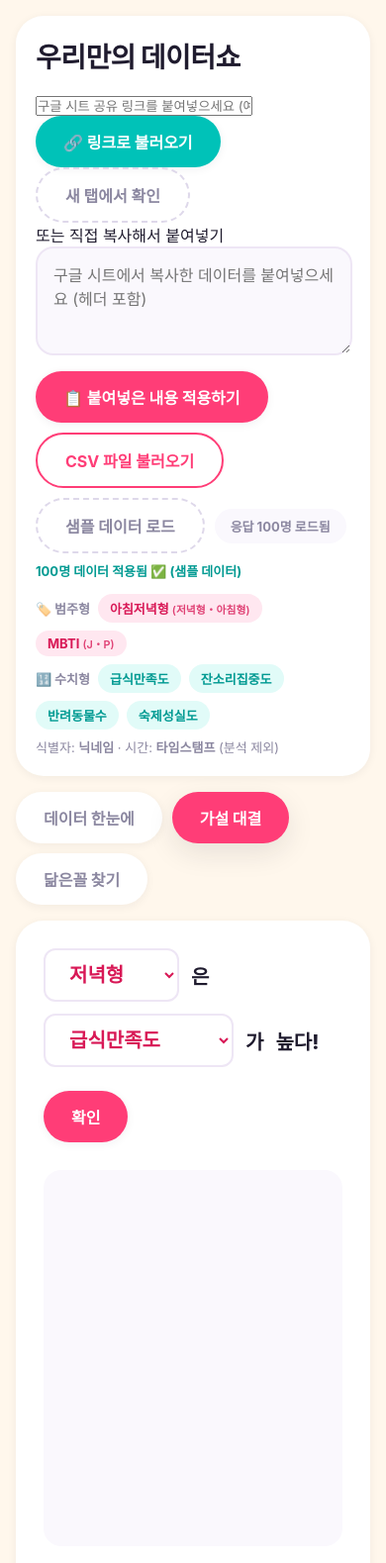
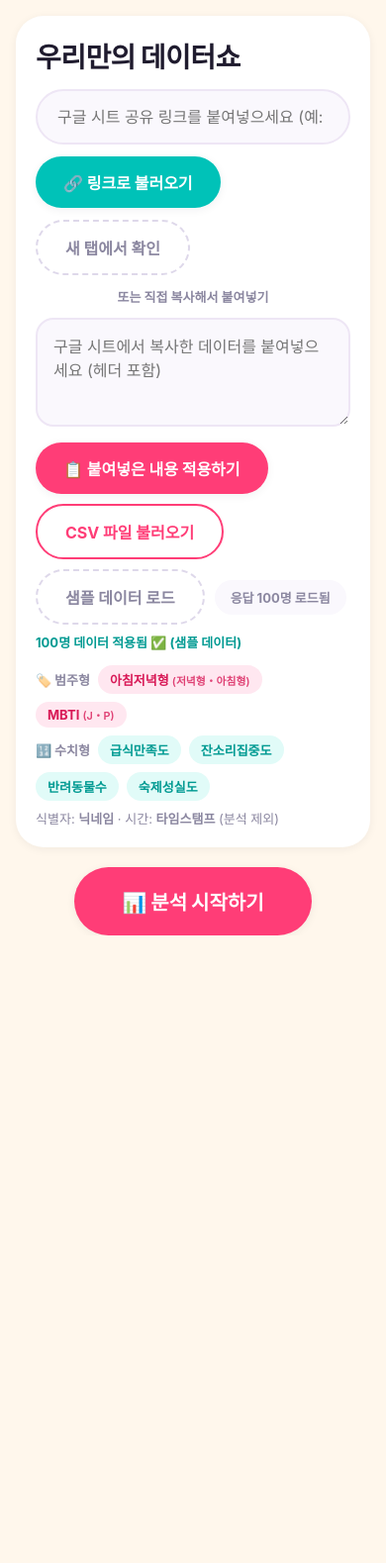
Before and after one commit to atomtutor/freedata, a plain HTML site: page index.html in a window 390 px wide. Shown: the top 1579 px of the page at 99% size. After the commit the page ends 945 px from the top, so only its background shows below. Drawn offline with Linux system fonts and the light colour scheme; a web font is replaced by a local one.

Commit message:
Add files via upload

```diff
--- a/css/layout.css
+++ b/css/layout.css
@@ -1,22 +1,69 @@
+/* ═══════════ 화면 전환 (입력 ↔ 분석) ═══════════ */
+.screen{ width:100%; }
+
+.start-row{
+  text-align:center;
+  margin:clamp(20px,2.6vw,32px) 0 clamp(8px,1vw,12px);
+}
+.btn-large{
+  padding:20px 48px;
+  font-size:var(--step-h2);
+  font-weight:900;
+}
+
+.analysis-topbar{
+  display:flex;
+  align-items:center;
+  justify-content:space-between;
+  flex-wrap:wrap;
+  gap:12px;
+  margin-bottom:clamp(16px,2vw,24px);
+}
+.btn.small{ padding:9px 18px; font-size:var(--step-label); }
+
 /* ═══════════ 헤더 / 데이터 입력 ═══════════ */
 header.top{
   display:flex;
-  gap:clamp(20px,3vw,40px);
-  align-items:flex-start;
+  flex-direction:column;
+  gap:clamp(14px,1.8vw,20px);
+  align-items:stretch;
   background:var(--surface);
   padding:clamp(20px,2.4vw,32px);
   border-radius:var(--radius-lg);
   box-shadow:var(--shadow-sm);
-  margin-bottom:clamp(16px,2vw,28px);
-  flex-wrap:wrap;
 }
 header.top h1{
   font-size:var(--step-h1);
   font-weight:900;
   letter-spacing:-0.02em;
-  white-space:nowrap;
 }
-.inputs{ flex:1; min-width:320px; }
+.inputs{ width:100%; }
+
+.sheet-row{
+  display:flex;
+  gap:12px;
+  align-items:center;
+  flex-wrap:wrap;
+}
+.sheet-input{
+  flex:1 1 480px;
+  min-width:280px;
+  padding:16px 20px;
+  font-size:var(--step-body);
+  border-radius:999px;
+  border:2px solid #EEE6F5;
+  background:var(--surface-2);
+  transition:border-color .15s ease;
+}
+.sheet-input:focus{ outline:none; border-color:var(--teal); }
+.or-divider{
+  text-align:center;
+  color:var(--muted);
+  font-size:var(--step-label);
+  font-weight:700;
+  margin:12px 0;
+}
+
 #pasteArea{
   width:100%;
   min-height:110px;
--- a/index.html
+++ b/index.html
@@ -12,6 +12,9 @@
   <link rel="stylesheet" href="css/animations.css">
 </head>
 <body>
+
+  <!-- ═══ 화면 1: 데이터 입력 ═══ -->
+  <div id="screenInput" class="screen">
     <header class="top">
       <h1>우리만의 데이터쇼</h1>
       <div class="inputs">
@@ -33,17 +36,30 @@
       </div>
     </header>
 
+    <div class="start-row">
+      <button id="startAnalysis" class="btn btn-large">📊 분석 시작하기</button>
+    </div>
+  </div>
+
+  <!-- ═══ 화면 2: 분석 결과 ═══ -->
+  <div id="screenAnalysis" class="screen hidden">
+    <div class="analysis-topbar">
+      <button id="backToInput" class="btn ghost small">◀ 데이터 다시 불러오기</button>
+      <div id="dataCountMini" class="data-count"></div>
+    </div>
+
     <nav class="tabs">
-    <button data-tab="overview" class="tab">데이터 한눈에</button>
-    <button data-tab="battle" class="tab active">가설 대결</button>
+      <button data-tab="overview" class="tab active">데이터 한눈에</button>
+      <button data-tab="battle" class="tab">가설 대결</button>
       <button data-tab="match" class="tab">닮은꼴 찾기</button>
     </nav>
 
     <main id="app">
-    <section id="overview" class="tab-pane hidden"></section>
-    <section id="battle" class="tab-pane"></section>
+      <section id="overview" class="tab-pane"></section>
+      <section id="battle" class="tab-pane hidden"></section>
       <section id="match" class="tab-pane hidden"></section>
     </main>
+  </div>
 
   <script src="js/state.js"></script>
   <script src="js/sound.js"></script>
--- a/js/main.js
+++ b/js/main.js
@@ -21,6 +21,23 @@ function showTab(name) {
   if (renderedVersion[name] !== state.version) renderTab(name);
 }
 document.querySelectorAll('.tab').forEach(b => b.addEventListener('click', e => showTab(e.target.dataset.tab)));
+
+// ── 화면 전환: 입력 화면 ↔ 분석 화면 ──
+const screenInput = document.getElementById('screenInput');
+const screenAnalysis = document.getElementById('screenAnalysis');
+
+document.getElementById('startAnalysis').addEventListener('click', () => {
+  screenInput.classList.add('hidden');
+  screenAnalysis.classList.remove('hidden');
+  showTab('overview'); // 분석 화면에 들어갈 때는 항상 "데이터 한눈에"부터 보여준다
+  window.scrollTo(0, 0);
+});
+
+document.getElementById('backToInput').addEventListener('click', () => {
+  screenAnalysis.classList.add('hidden');
+  screenInput.classList.remove('hidden');
+  window.scrollTo(0, 0);
+});
 
 function applyParsed(parsed, sourceLabel) {
   if (!parsed || !parsed.rows || !parsed.rows.length) {
@@ -160,11 +177,18 @@ document.addEventListener('dataUpdated', (e) => {
   const schema = (e && e.detail && e.detail.schema) || state.schema;
 
   const el = document.getElementById('dataCount');
+  const elMini = document.getElementById('dataCountMini');
+  const unit = getUnitLabel(schema);
+  const countText = `응답 ${rows.length}${unit} 로드됨`;
   if (el) {
-    const unit = getUnitLabel(schema);
-    el.textContent = `응답 ${rows.length}${unit} 로드됨`;
+    el.textContent = countText;
     el.classList.add('updated');
     setTimeout(() => el.classList.remove('updated'), 900);
+  }
+  if (elMini) {
+    elMini.textContent = countText;
+    elMini.classList.add('updated');
+    setTimeout(() => elMini.classList.remove('updated'), 900);
   }
   renderSchemaPreview(schema);
 
```
Also changed, not shown: 1 other file. Lines whose indentation alone changed are shown as unchanged.
